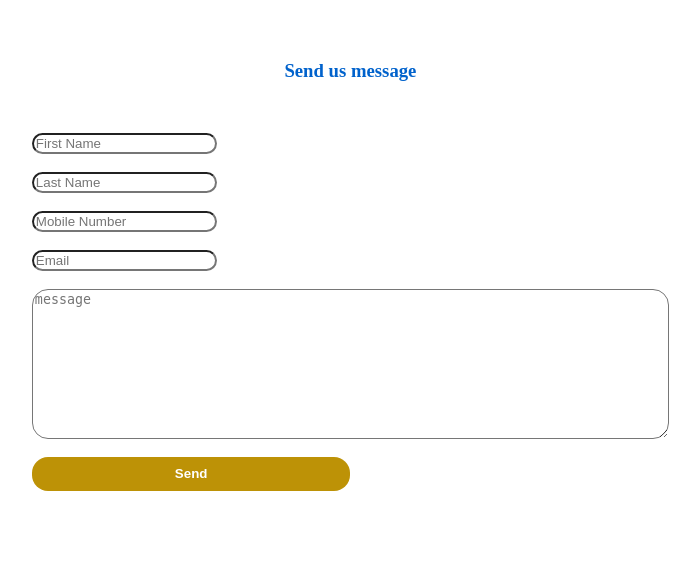
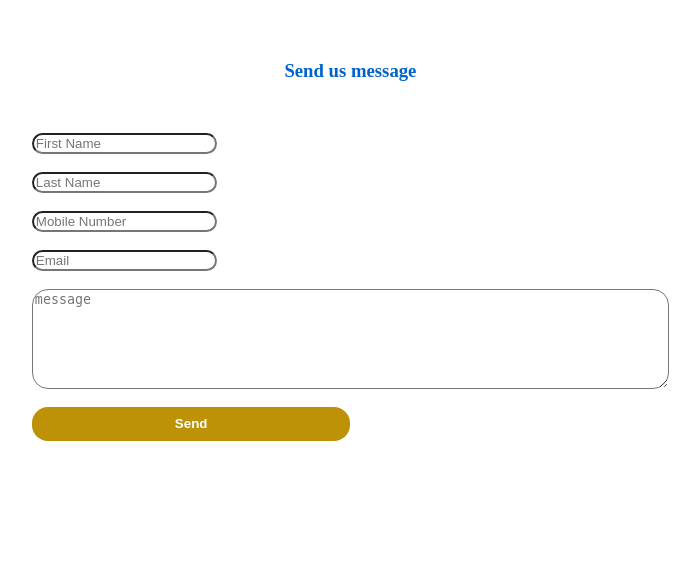
Before and after one commit to MadhushaPrasad/Diagon-Alley, a PHP site: page /components/contactus.php in a window 1280 px wide. Shown: the part 127-696 px from the top of the page, without its empty margins (100-800 px from the left). Run offline with PHP 8.4, Linux system fonts and the light colour scheme.

Commit message:
update cintactus.php

```diff
--- a/components/contactus.php
+++ b/components/contactus.php
@@ -5,6 +5,7 @@
        <div class="row">
             <div class="col-md-6">
                 <div class="form-group">
+
                     <input type="text" name="txtName" class="form-control" placeholder="First Name" value="" />
                 </div><br>
                 <div class="form-group">
@@ -18,7 +19,7 @@
                 </div><br>
                 <div class="col-md-6">
                     <div class="form-group">
-                        <textarea name="txtemsg" class="form-control" placeholder="message" style="width: 100%; height: 150px;"></textarea>
+                        <textarea name="txtemsg" class="form-control" placeholder="message" style="width: 100%; height: 100px;"></textarea>
                     </div><br>
                 </div>
                  </div>
```
